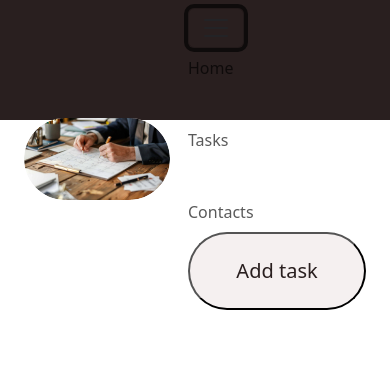
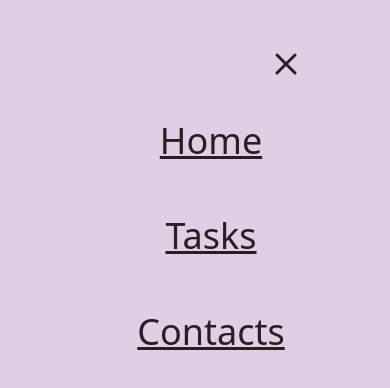
Before and after one commit to Marini23/taskmaster_typescript_parcel, a website built with Parcel: page src/index.html in a window 390 px wide. Both pictures are taken after a click on the button "Toggle navigation". Built offline with nearby package versions, Linux system fonts and the light colour scheme.

Commit message:
add_burger_menu

```diff
--- a/src/index.css
+++ b/src/index.css
@@ -95,6 +95,73 @@
   gap: 32px;
 }
 
+.menu-list {
+  z-index: 100;
+  width: 100%;
+  min-height: 100%;
+  position: fixed;
+  top: 0;
+  right: 0;
+  height: 0;
+  visibility: hidden;
+  opacity: 0;
+  text-align: center;
+  padding-top: 20px;
+  transform: translateX(100%);
+  transition: transform 0.7s ease-in-out, opacity 0.3s ease-in-out;
+  /* transition: all 0.3s ease-in-out; */
+  background-color: var(--purple-color);
+}
+
+.btn-menu-close {
+  width: 48px;
+  height: 48px;
+  position: absolute;
+  top: 40px;
+  right: 80px;
+  background-color: transparent;
+  border: none;
+}
+
+.icon-close {
+  fill: var(--dark-color);
+  transition: fill 0.3s ease;
+  width: 48px;
+  height: 48px;
+  &:hover {
+    fill: var(--active-color);
+  }
+  &:active {
+    fill: var(--active-color);
+  }
+}
+
+.menu-list.active {
+  transform: translateX(0);
+  transition: transform 0.7s ease-in-out, opacity 0.3s ease-in-out;
+  visibility: visible;
+  opacity: 1;
+}
+
+.list-items {
+  display: flex;
+  flex-direction: column;
+  margin-top: 100px;
+  gap: 54px;
+}
+.menu-item {
+  color: var(--dark-color);
+  font-size: 36px;
+  font-weight: 500;
+  line-height: 1.15;
+  &:hover {
+    fill: var(--active-color);
+  }
+  &:active {
+    fill: var(--active-color);
+  }
+}
+
 @media (max-width: 768px) {
   .logo-text {
     display: none;
--- a/src/index.html
+++ b/src/index.html
@@ -53,12 +53,19 @@
           </div>
         </div>
       </nav>
+      <div class="menu-list">
+        <button type="button" class="btn-menu-close" aria-label="Close">
+          <svg width="48" height="48" class="icon-close">
+            <use href="./images/symbol-defs.svg#icon-x"></use>
+          </svg>
+        </button>
+        <ul class="list-items">
+          <li><a class="menu-item" href="index.html">Home</a></li>
+          <li><a class="menu-item" href="tasks.html">Tasks</a></li>
+          <li><a class="menu-item" href="contacts.html">Contacts</a></li>
+        </ul>
+      </div>
     </header>
     <script src="../dist/index.js" type="module"></script>
-    <script
-      src="https://cdn.jsdelivr.net/npm/bootstrap@5.0.2/dist/js/bootstrap.bundle.min.js"
-      integrity="sha384-MrcW6ZMFYlzcLA8Nl+NtUVF0sA7MsXsP1UyJoMp4YLEuNSfAP+JcXn/tWtIaxVXM"
-      crossorigin="anonymous"
-    ></script>
   </body>
 </html>
--- a/src/index.ts
+++ b/src/index.ts
@@ -1 +1,17 @@
 import "bootstrap/dist/css/bootstrap.min.css";
+
+const menuOpen = document.querySelector(".navbar-toggler") as HTMLButtonElement;
+
+const menuClose = document.querySelector(
+  ".btn-menu-close"
+) as HTMLButtonElement;
+
+const menuList = document.querySelector(".menu-list") as HTMLUListElement;
+
+menuOpen.addEventListener("click", (): void => {
+  menuList.classList.toggle("active");
+});
+
+menuClose.addEventListener("click", (): void => {
+  menuList.classList.toggle("active");
+});
```
